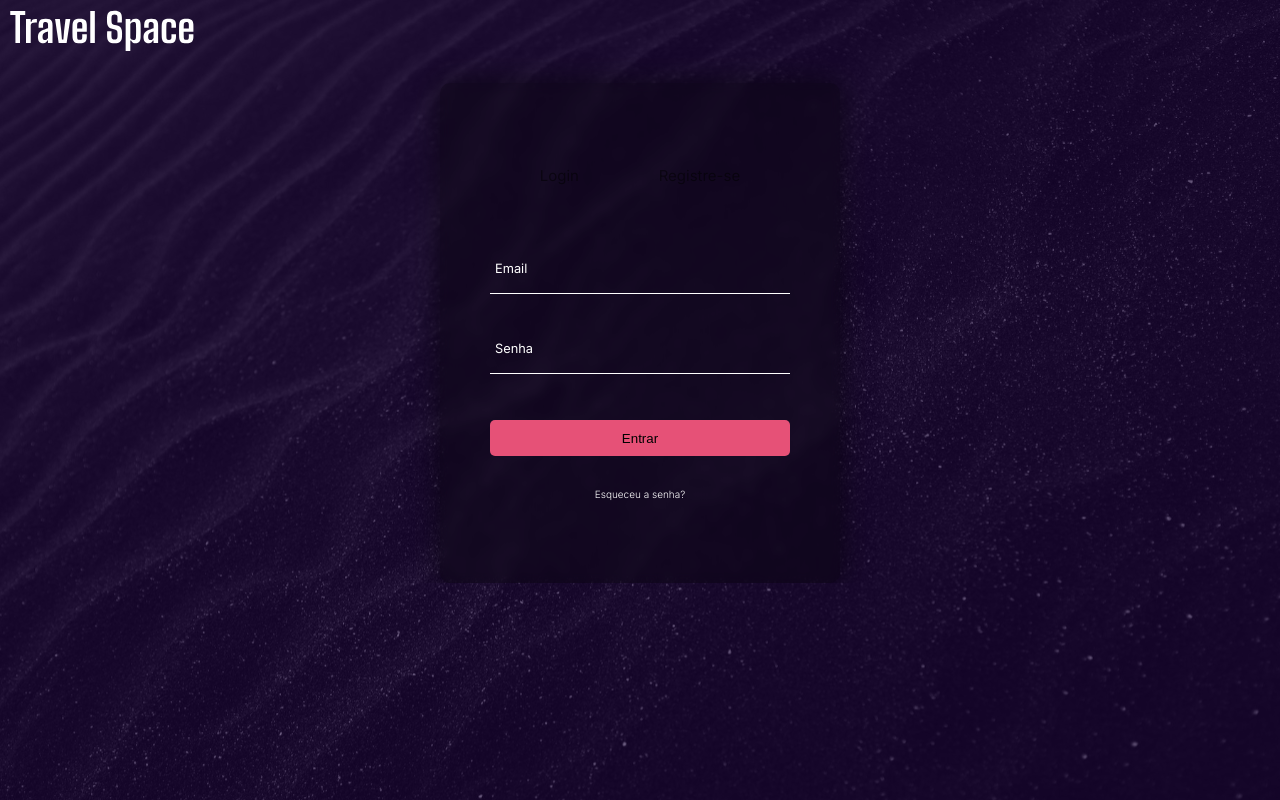
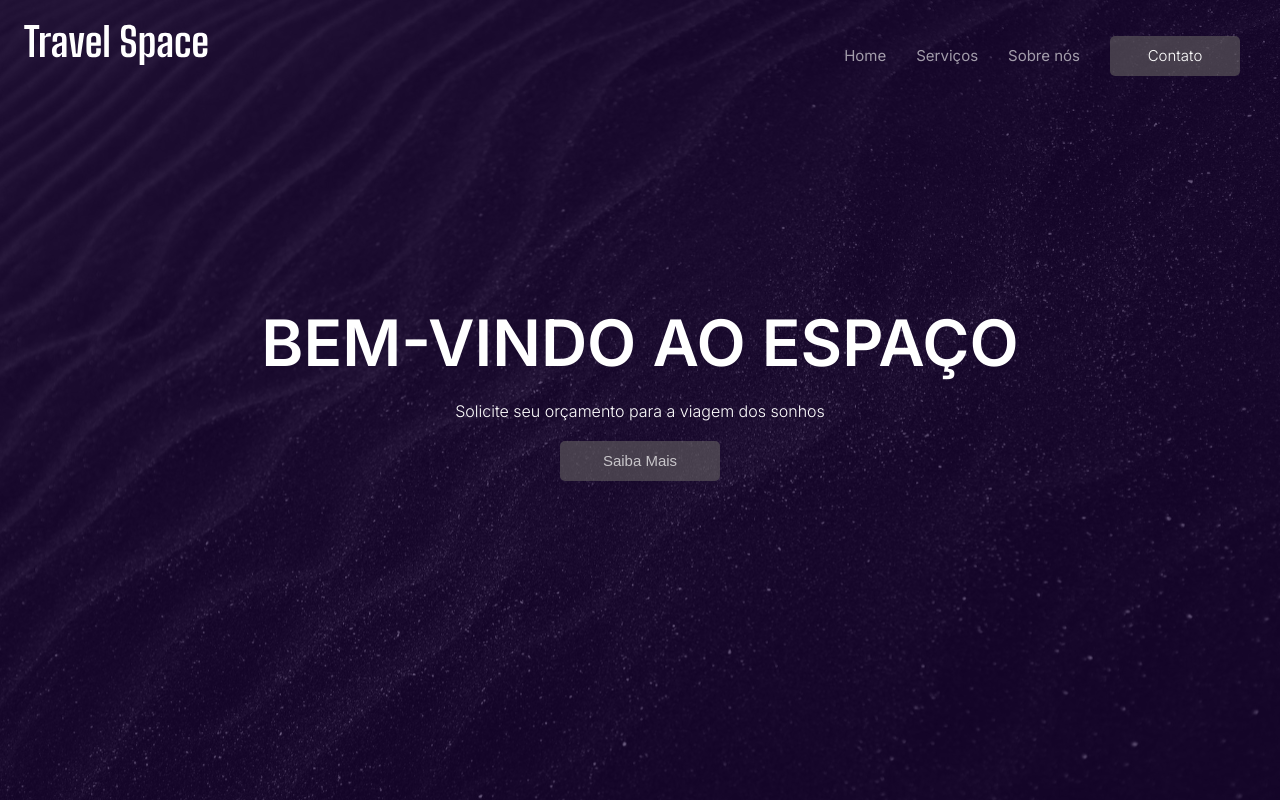
Before and after one commit to eupedrorodrigues/TravelSpace, a Next.js app: page / in a window 1280 px wide. Built offline with nearby package versions, Linux system fonts and the light colour scheme.

Commit message:
refactor: adding and implementing react-hook-form

```diff
--- a/src/app/page.js
+++ b/src/app/page.js
@@ -1,7 +1,8 @@
 import Login from "./pages/Login/page"
 import Homepage from "./pages/Home/page"
+import AboutUs from "./pages/AboutUS/page"
 export default function Home() {
   return(
-    <Login/>
+    <Homepage/>
   )
 }
--- a/src/components/Forms/FormsLogin/FormLogin.jsx
+++ b/src/components/Forms/FormsLogin/FormLogin.jsx
@@ -5,21 +5,17 @@ import Logo from '../../Logo/Logo';
 import styles from './FormLogin.module.css';
 import Button from '../../Button/Button';
 import Options from '../FormsHeader/FormsHeader';
+import { useForm } from 'react-hook-form'
 
 const FormLogin = () => {
 
   const router = useRouter();
-  const [email,setEmail] = useState('');
-  const [password, setPassword] = useState('');
 
   const handleLogin = (e) => {
-    if(!email || !password){
-      alert('Error: Preencha todos os campos');
-    }else{
-      router.push('/pages/Home')
-    }
+     router.push('/pages/Services')
   }
 
+  const {register, handleSubmit } = useForm()
 
   return (
     <div className={styles.Body}>
@@ -27,26 +23,24 @@ const FormLogin = () => {
         <div className={styles.wrapper}>
           <div className={styles.FormBox}>
             <Options/>
-            <form>
+            <form onSubmit={handleSubmit(handleLogin)}>
               <div className={styles.InputBox}>
                 <input
-                  type='Email'
-                  value={email}
-                  onChange={(e) => setEmail(e.target.value)}
+                  {...register("email")}
+                  type='email'
                   required
                 />
                 <label>Email</label>
               </div>
               <div className={styles.InputBox}>
                 <input
+                  {...register("password")}
                   type='password'
-                  value={password}
-                  onChange={(e) => setPassword(e.target.value)}
                   required
                 />
                 <label>Senha</label>
               </div>
-              <Button onCLick={handleLogin} marginTop="1rem" width="100%" height="2.3rem">Entrar</Button>
+              <input className={styles.inputSubmit} type='submit' value='Entrar'/>
             </form>
             <p className={styles.Forgot}>Esqueceu a senha?</p>
           </div>
--- a/src/components/Forms/FormsLogin/FormLogin.module.css
+++ b/src/components/Forms/FormsLogin/FormLogin.module.css
@@ -60,3 +60,12 @@
     font-size: 0.625rem;
     cursor: pointer;
 }
+
+.inputSubmit {
+    background: #E65177;
+    border: none;
+    border-radius: 0.313rem;
+    cursor: pointer;
+    margin-bottom: 2rem;
+    padding: 10px 133px;
+}
--- a/src/components/HomeInfo/HomeInfo.jsx
+++ b/src/components/HomeInfo/HomeInfo.jsx
@@ -1,14 +1,16 @@
+'use client'
 import React from 'react';
 import styles from './HomeInfo.modules.css'
+import { useRouter } from 'next/navigation';
 
 const HomeInfo = () => {
+  const router = useRouter();
   return (
     <div className={styles.HomeInfo}>
-
         <div className='container'>
           <h1>BEM-VINDO AO ESPAÇO</h1>
           <p>Solicite seu orçamento para a viagem dos sonhos </p>
-          <button className='SaibaMaisButton'>Saiba Mais</button>
+          <button onClick={() => router.push('/pages/Login')} className='SaibaMaisButton'>Saiba Mais</button>
         </div>
     </div>
   )
```
